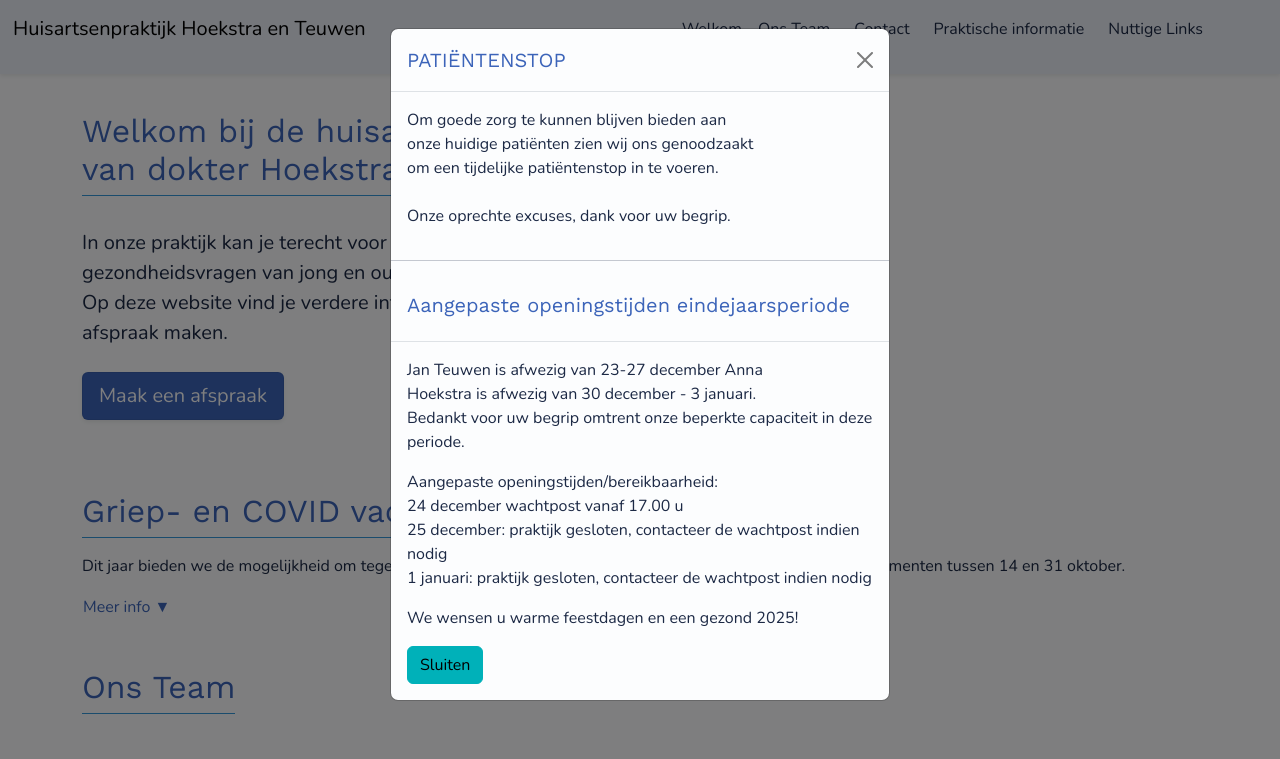
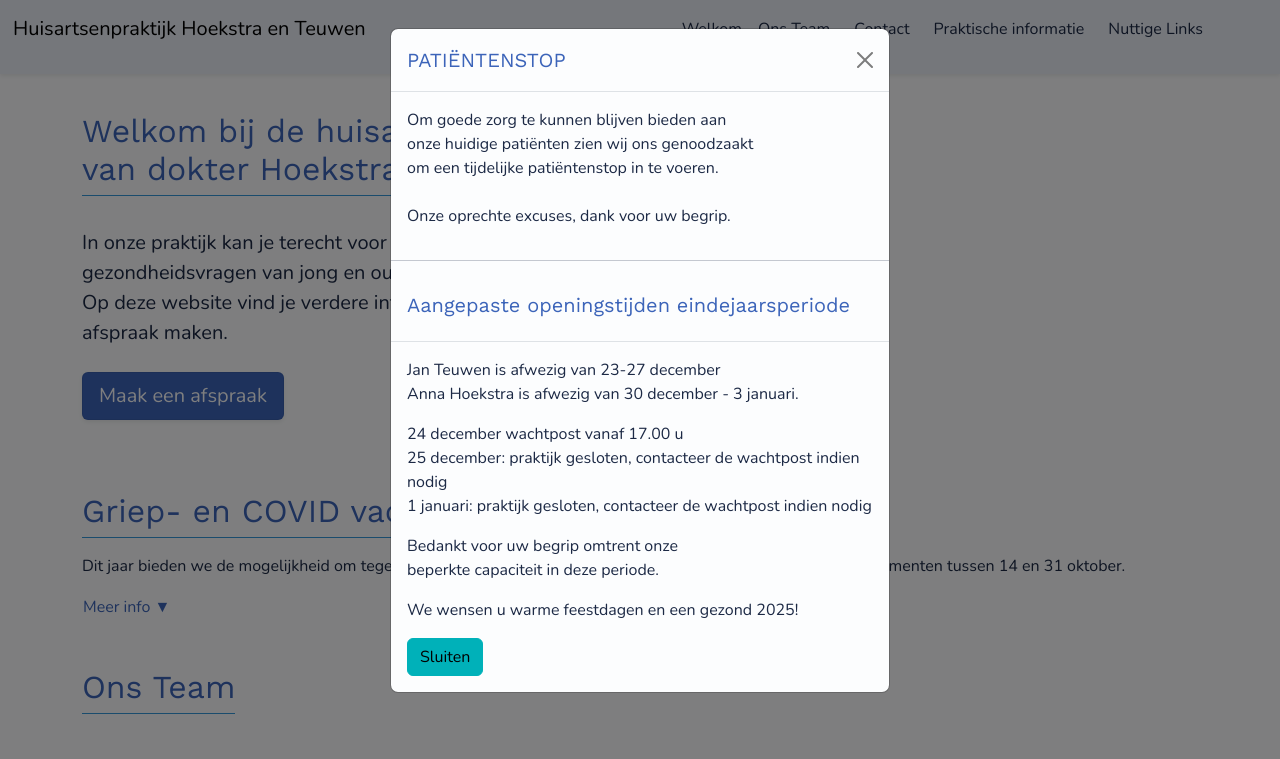
Before and after one commit to pieter-vdr/pieter-vdr.github.io, a plain HTML site: page index.html in a window 1280 px wide. Shown: the top 759 px of the page. Drawn offline with nearby package versions, Linux system fonts and the light colour scheme.

Commit message:
Update index.html

```diff
--- a/index.html
+++ b/index.html
@@ -35,14 +35,16 @@
             </div>
             <div class="modal-body">
                 <p>
-                Jan Teuwen is afwezig van 23-27 december Anna Hoekstra is afwezig van 30 december - 3 januari.<br>
-                Bedankt voor uw begrip omtrent onze beperkte capaciteit in deze periode.
+                    Jan Teuwen is afwezig van 23-27 december<br>
+                    Anna Hoekstra is afwezig van 30 december - 3 januari.<br>
                 </p>
                 <p>
-                    Aangepaste openingstijden/bereikbaarheid:<br>
                     24 december wachtpost vanaf 17.00 u<br>
                     25 december: praktijk gesloten, contacteer de wachtpost indien nodig<br>
                     1 januari:  praktijk gesloten, contacteer de wachtpost indien nodig<br>
+                </p>
+                <p>
+                    Bedankt voor uw begrip omtrent onze beperkte capaciteit in deze periode.
                 </p>
                 <p>
                     We wensen u warme feestdagen en een gezond 2025!
```
